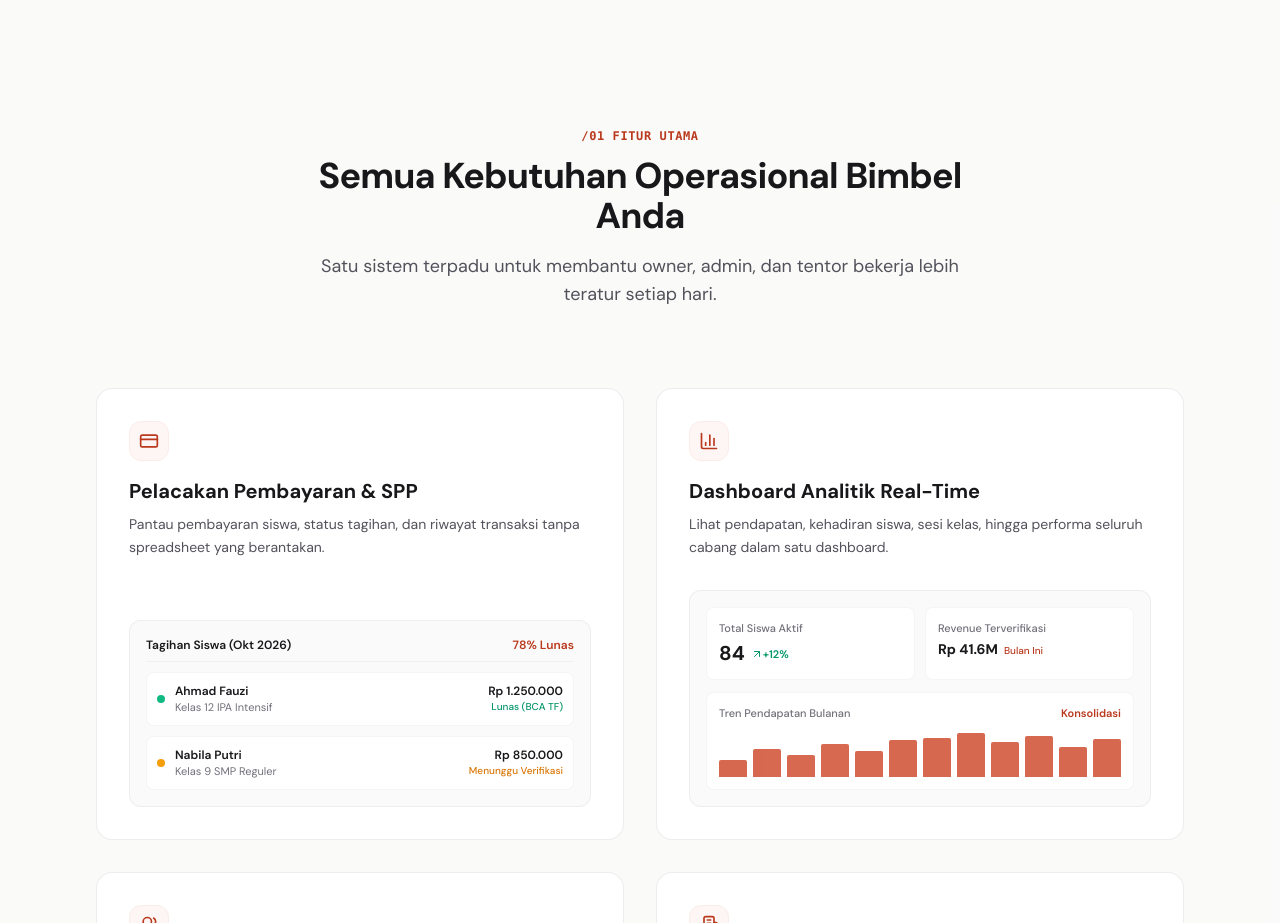
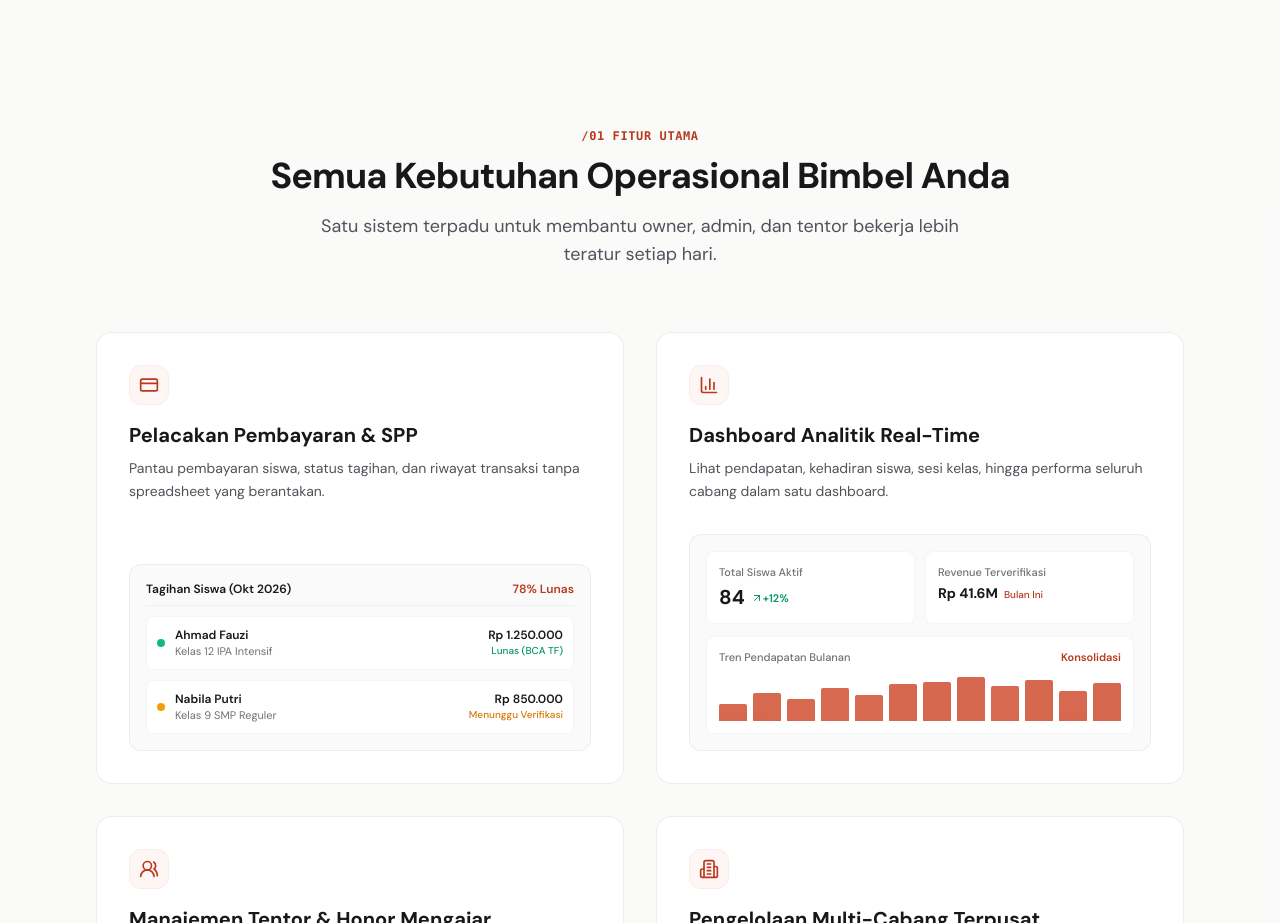
Before and after one commit to intandhamayanti/cressco-lp, a Next.js app: page / in a window 1280 px wide. Shown: the part 1320-2243 px from the top of the page. Built offline with nearby package versions, Linux system fonts and the light colour scheme.

Commit message:
style: expand CoreFeatures title container so it fits in a single line

```diff
--- a/src/components/CoreFeatures.tsx
+++ b/src/components/CoreFeatures.tsx
@@ -20,14 +20,14 @@ export default function CoreFeatures() {
     <section id="features" className="py-24 sm:py-32 bg-surface-50/60 relative">
       <div className="max-w-6xl mx-auto px-4 sm:px-6 lg:px-8">
         {/* Section Header */}
-        <div className="text-center max-w-2xl mx-auto mb-16 sm:mb-20">
+        <div className="text-center max-w-3xl mx-auto mb-14 sm:mb-16">
           <span className="font-mono text-xs uppercase tracking-wider font-bold text-brand-600 mb-3 inline-block">
             /01 FITUR UTAMA
           </span>
           <h2 className="text-3xl sm:text-4xl font-bold tracking-tight text-charcoal-900 mb-4">
             Semua Kebutuhan Operasional Bimbel Anda
           </h2>
-          <p className="text-base sm:text-lg text-charcoal-100 font-normal leading-relaxed">
+          <p className="text-base sm:text-lg text-charcoal-100 font-normal leading-relaxed max-w-2xl mx-auto">
             Satu sistem terpadu untuk membantu owner, admin, dan tentor bekerja lebih teratur setiap hari.
           </p>
         </div>
```
